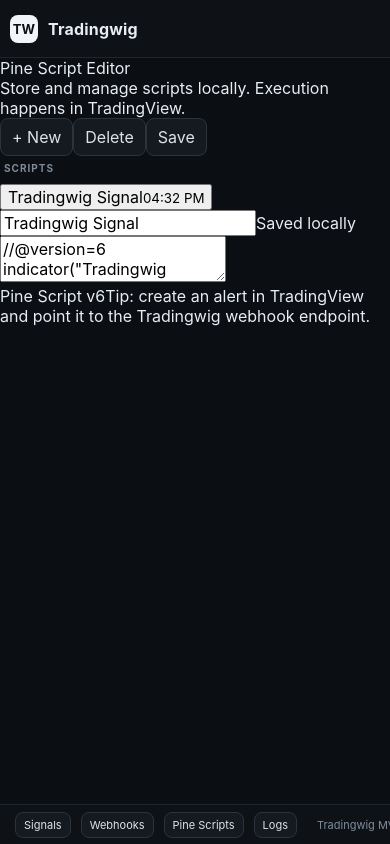
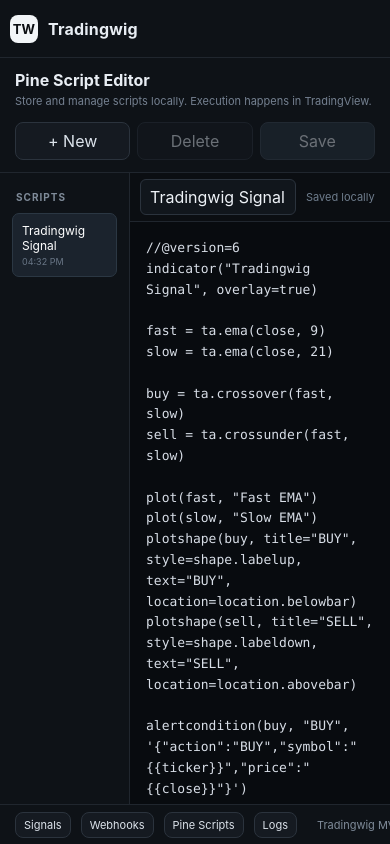
Before and after one commit to nipul830/Tradingwig, a Next.js app: page / in a window 390 px wide. Both pictures are taken after a click on the button "Pine Scripts". Built offline with nearby package versions, Linux system fonts and the light colour scheme.

Commit message:
feat: style Pine Script workspace

```diff
--- a/app/globals.css
+++ b/app/globals.css
@@ -12,6 +12,8 @@
 .dot { width: 7px; height: 7px; border-radius: 50%; background: #4ade80; }
 .btn { border: 1px solid #2b333d; background: #151a21; color: #dce3eb; border-radius: 8px; padding: 8px 11px; }
 .btn:hover { background: #1a2129; }
+.btn:disabled { opacity: .45; cursor: not-allowed; }
+.btn.primary { background: #26313d; border-color: #3a4654; }
 
 .workspace { flex: 1; display: grid; grid-template-columns: 210px 1fr 285px; min-height: 0; }
 .sidebar, .rightbar { background: #0e1217; border-right: 1px solid #20262e; padding: 14px; }
@@ -22,7 +24,7 @@
 .watch.active { background: #19212a; color: #fff; }
 .watch small { color: #758191; }
 
-.center { min-width: 0; display: flex; flex-direction: column; }
+.center { min-width: 0; display: flex; flex-direction: column; min-height: 0; }
 .toolbar { height: 48px; display: flex; align-items: center; gap: 8px; padding: 0 12px; border-bottom: 1px solid #20262e; background: #0d1116; }
 .toolbar .spacer, .bottom .spacer { flex: 1; }
 .layout-label { color: #7f8b99; font-size: 12px; margin-right: 3px; }
@@ -41,6 +43,25 @@
 .chart-actions { margin-left: auto; flex: 0 0 auto; color: #778391; padding-left: 4px; }
 .chart-frame { flex: 1; width: 100%; border: 0; min-height: 0; }
 
+.pine-workspace { flex: 1; min-height: 0; display: flex; flex-direction: column; background: #0b0e12; }
+.pine-toolbar { min-height: 68px; display: flex; align-items: center; justify-content: space-between; gap: 14px; padding: 12px 15px; border-bottom: 1px solid #20262e; background: #0e1217; }
+.pine-title { font-size: 16px; font-weight: 750; }
+.pine-subtitle { margin-top: 4px; color: #758191; font-size: 11px; }
+.pine-actions { display: flex; gap: 7px; }
+.pine-body { flex: 1; min-height: 0; display: grid; grid-template-columns: 190px 1fr; }
+.pine-list { padding: 12px; border-right: 1px solid #20262e; background: #0e1217; overflow-y: auto; }
+.pine-script-item { width: 100%; display: flex; align-items: center; justify-content: space-between; gap: 7px; border: 1px solid transparent; border-radius: 7px; background: transparent; color: #cbd3dc; padding: 9px; text-align: left; font-size: 12px; }
+.pine-script-item:hover { background: #151b22; }
+.pine-script-item.active { background: #1b232d; border-color: #2b3743; color: #fff; }
+.pine-script-item small { color: #697686; font-size: 9px; }
+.pine-editor-area { min-width: 0; min-height: 0; display: flex; flex-direction: column; }
+.pine-name-row { min-height: 42px; display: flex; align-items: center; gap: 10px; padding: 6px 10px; border-bottom: 1px solid #20262e; }
+.pine-name-row input { width: 220px; max-width: 55%; border: 1px solid #2b333d; border-radius: 6px; background: #11161c; color: #eef2f7; padding: 7px 9px; outline: none; }
+.save-state { color: #6f7d8d; font-size: 11px; }
+.save-state.dirty { color: #d3a64b; }
+.pine-editor { flex: 1; min-height: 320px; width: 100%; resize: none; border: 0; outline: none; padding: 16px; background: #080b0f; color: #d8dee7; font: 13px/1.6 "SFMono-Regular", Consolas, "Liberation Mono", monospace; tab-size: 4; }
+.pine-footer { display: flex; justify-content: space-between; gap: 12px; padding: 8px 12px; border-top: 1px solid #20262e; color: #697686; font-size: 10px; }
+
 .signal { border: 1px solid #242c35; border-radius: 8px; padding: 11px; margin-bottom: 9px; background: #12171d; }
 .signal-row { display: flex; justify-content: space-between; gap: 8px; font-size: 12px; }
 .signal-buy { color: #4ade80; font-weight: 800; }
@@ -57,5 +78,13 @@
   .sidebar { display: none; }
   .workspace { grid-template-columns: 1fr; }
   .charts { grid-template-columns: 1fr; grid-template-rows: repeat(4, minmax(220px, 1fr)); }
+  .pine-toolbar { align-items: flex-start; flex-direction: column; }
+  .pine-actions { width: 100%; }
+  .pine-actions .btn { flex: 1; }
+  .pine-body { grid-template-columns: 130px 1fr; }
+  .pine-script-item { display: block; }
+  .pine-script-item small { display: block; margin-top: 3px; }
+  .pine-name-row input { max-width: 65%; }
+  .pine-footer { display: none; }
   .bottom { overflow-x: auto; white-space: nowrap; }
 }
```
